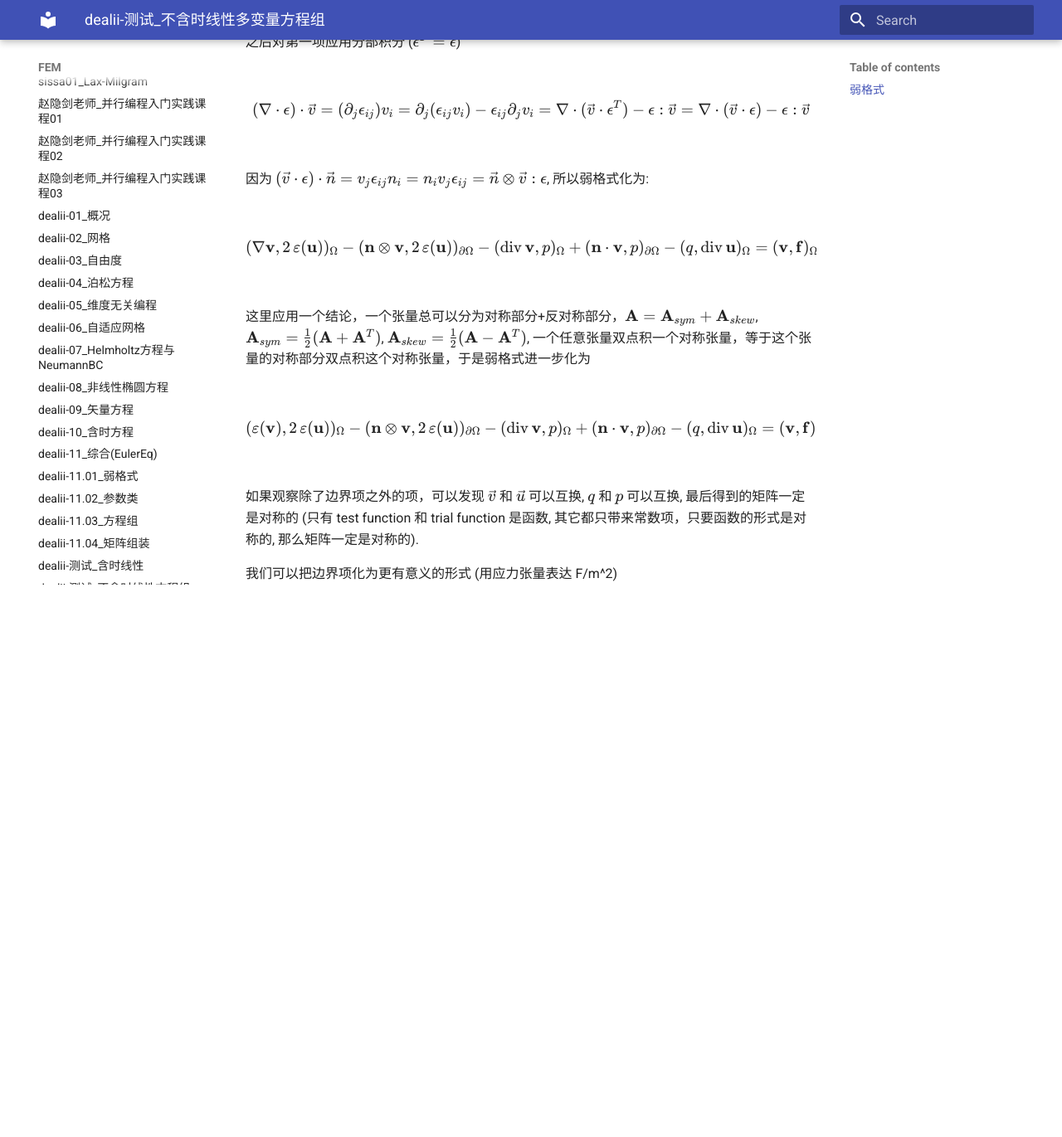
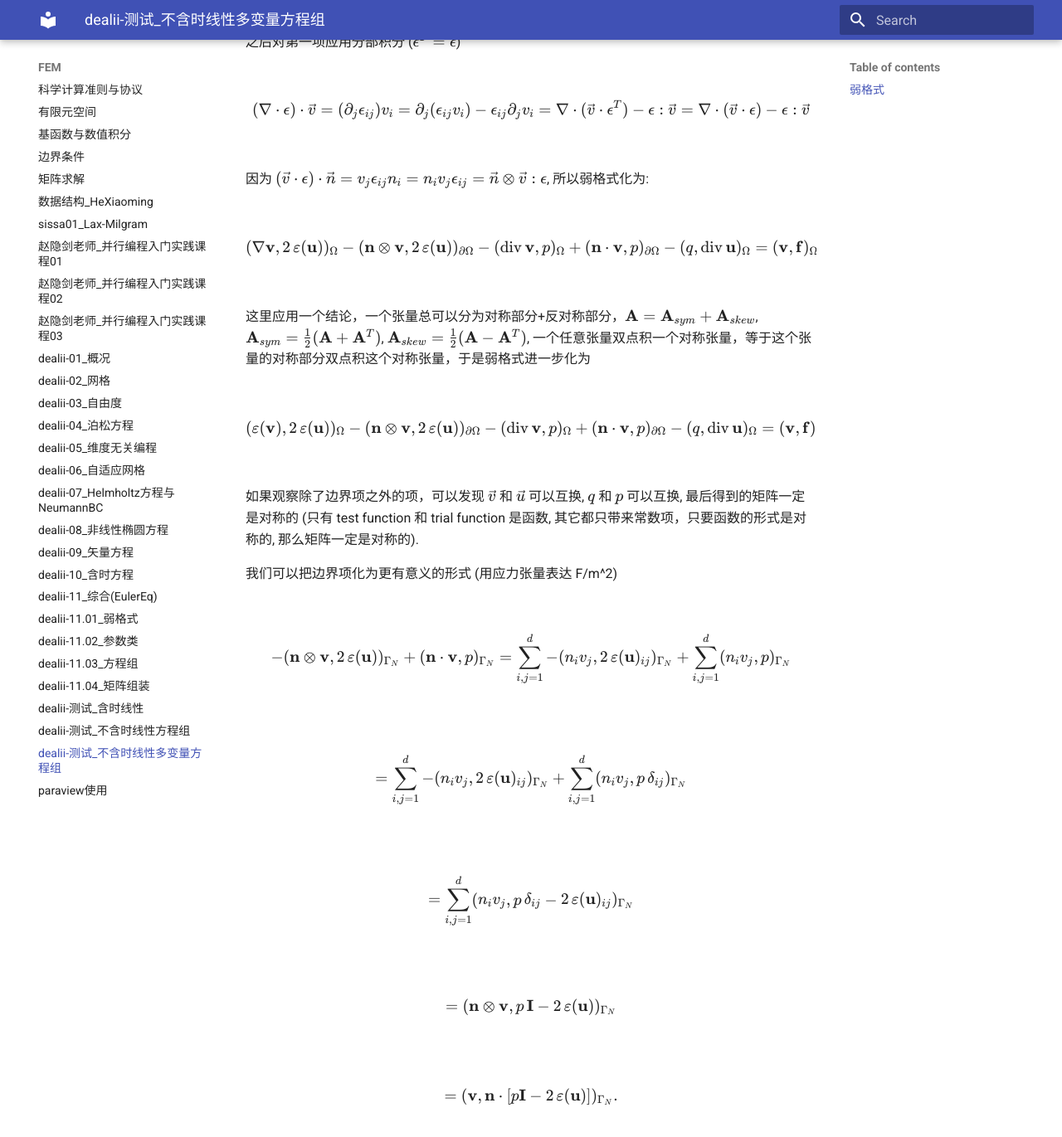
Before and after one commit to ymma98/technotes, an MkDocs documentation site: the page built from docs/FEM/dealii-测试_不含时线性方程组多变量.md, in a window 1280 px wide and 1400 px high, scrolled down 887 px. Shown: the top 1371 px of the window at 83% size. Built offline with MkDocs 1.6.1 and Material for MkDocs 9.7.7, drawn with Linux system fonts in a browser that asks for light colours; before the commit the page ends 1616 px from its top, so only the background shows below that.

Commit message:
docs/FEM/dealii-测试_不含时线性方程组多变量.md updated from https://stackedit.cn/

```diff
--- a/docs/FEM/dealii-测试_不含时线性方程组多变量.md
+++ b/docs/FEM/dealii-测试_不含时线性方程组多变量.md
@@ -52,10 +52,27 @@ $$
 
 我们可以把边界项化为更有意义的形式 (用应力张量表达 F/m^2)
 
+$$ -(\mathbf{n} \otimes \mathbf{v}, 2 \, \varepsilon(\mathbf{u}))_{\Gamma_N} + (\mathbf{n} \cdot \mathbf{v}, p)_{\Gamma_N} = \sum_{i,j=1}^{d} - (n_i v_j, 2 \, \varepsilon(\mathbf{u})_{ij})_{\Gamma_N} + \sum_{i,j=1}^{d} (n_i v_j, p)_{\Gamma_N}
+$$
+
+$$= \sum_{i,j=1}^{d} - (n_i v_j, 2 \, \varepsilon(\mathbf{u})_{ij})_{\Gamma_N}+ \sum_{i,j=1}^{d} (n_i v_j, p \, \delta_{ij})_{\Gamma_N}
+$$
+
+$$
+= \sum_{i,j=1}^{d} (n_i v_j, p \, \delta_{ij} - 2 \, \varepsilon(\mathbf{u})_{ij})_{\Gamma_N}
+$$
+
+$$
+= (\mathbf{n} \otimes \mathbf{v}, p \, \mathbf{I} - 2 \, \varepsilon(\mathbf{u}))_{\Gamma_N}
+$$
+
+$$
+= (\mathbf{v}, \mathbf{n} \cdot [p \mathbf{I} - 2 \, \varepsilon(\mathbf{u})])_{\Gamma_N}.
+$$
 
 <!--stackedit_data:
-eyJoaXN0b3J5IjpbLTEzMTc1MDE0MywyMTQ1OTM1Mjg5LDE4Nj
-YwNzM5MTcsLTE4NTgzNjIzNzgsMjA3MjM2MzI0OSwtNzQxNDc3
-MTYwLC0yMTI5OTM2MjQzLDc4NDQxMzMzMiwtMTUzNjc2OTI0Ni
-wtMTM1MDU5NzIzNiwtMTgxMTI3MDM4NV19
+eyJoaXN0b3J5IjpbLTE0MTg1NDU0MDEsMjE0NTkzNTI4OSwxOD
+Y2MDczOTE3LC0xODU4MzYyMzc4LDIwNzIzNjMyNDksLTc0MTQ3
+NzE2MCwtMjEyOTkzNjI0Myw3ODQ0MTMzMzIsLTE1MzY3NjkyND
+YsLTEzNTA1OTcyMzYsLTE4MTEyNzAzODVdfQ==
 -->
```
